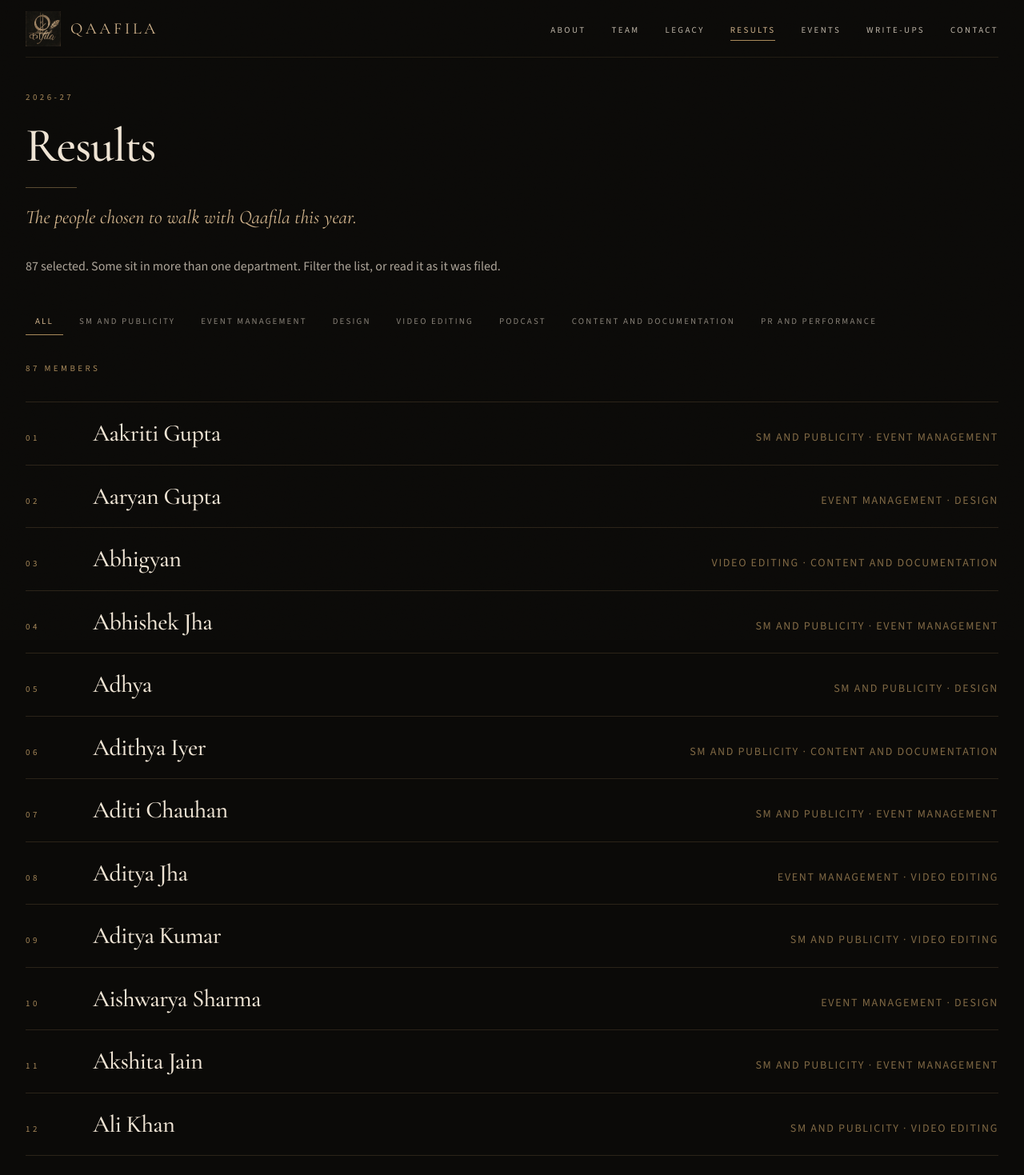
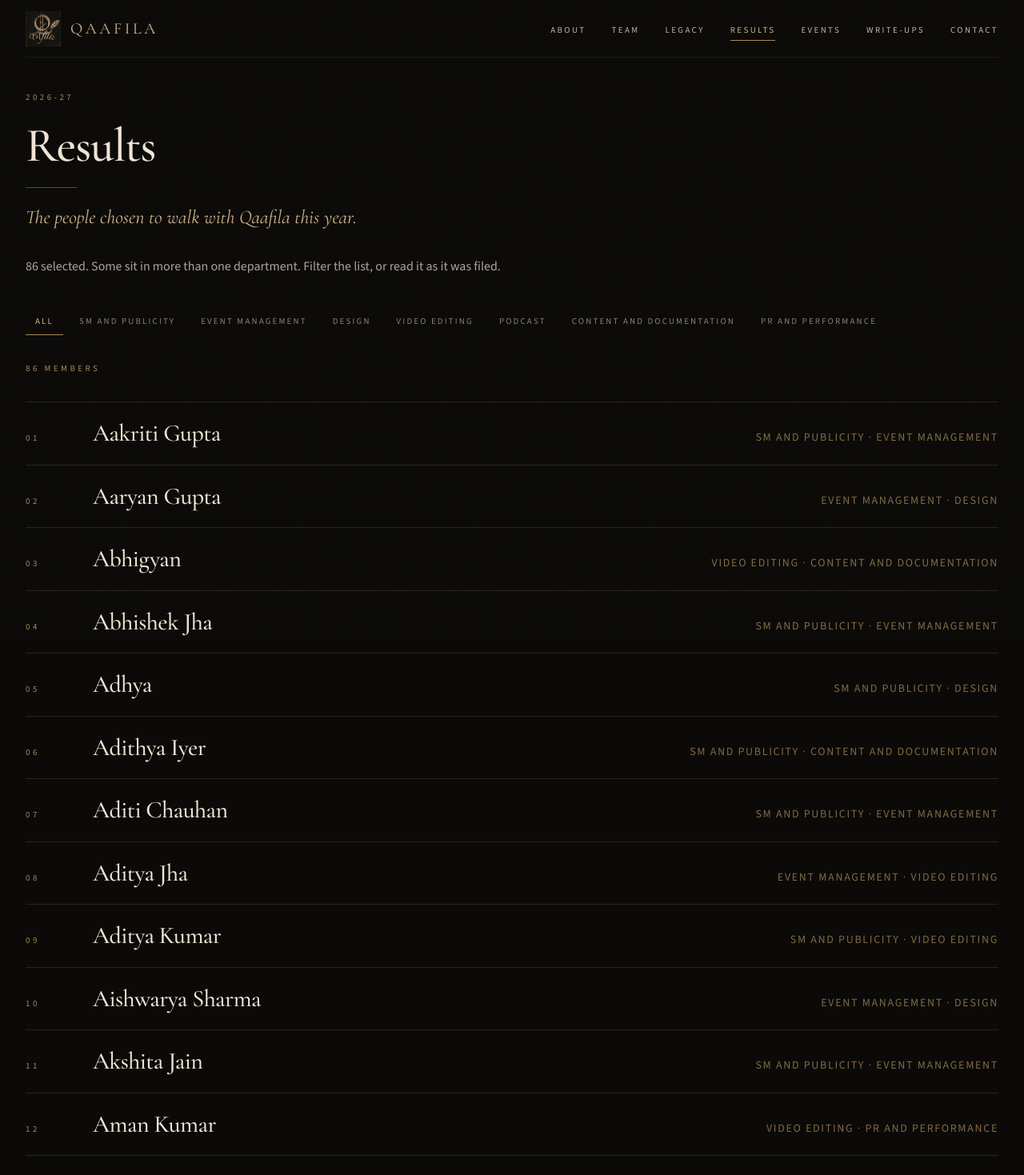
Before and after one commit to Faizaan-Alam/qaafila_bvp, a React (Vite) app: page /results in a window 1280 px wide. Shown: the top 1469 px of the page at 80% size. Built offline with nearby package versions, Linux system fonts and the light colour scheme.

Commit message:
Remove Ali Khan from selected members.

```diff
--- a/src/data/selectedMembers.js
+++ b/src/data/selectedMembers.js
@@ -73,11 +73,6 @@ export const selectedMembers = [
     id: "sel-akshita-jain",
     name: "Akshita Jain",
     departments: ["SM and Publicity", "Event Management"],
-  },
-  {
-    id: "sel-ali-khan",
-    name: "Ali Khan",
-    departments: ["SM and Publicity", "Video Editing"],
   },
   {
     id: "sel-aman-kumar",
```
